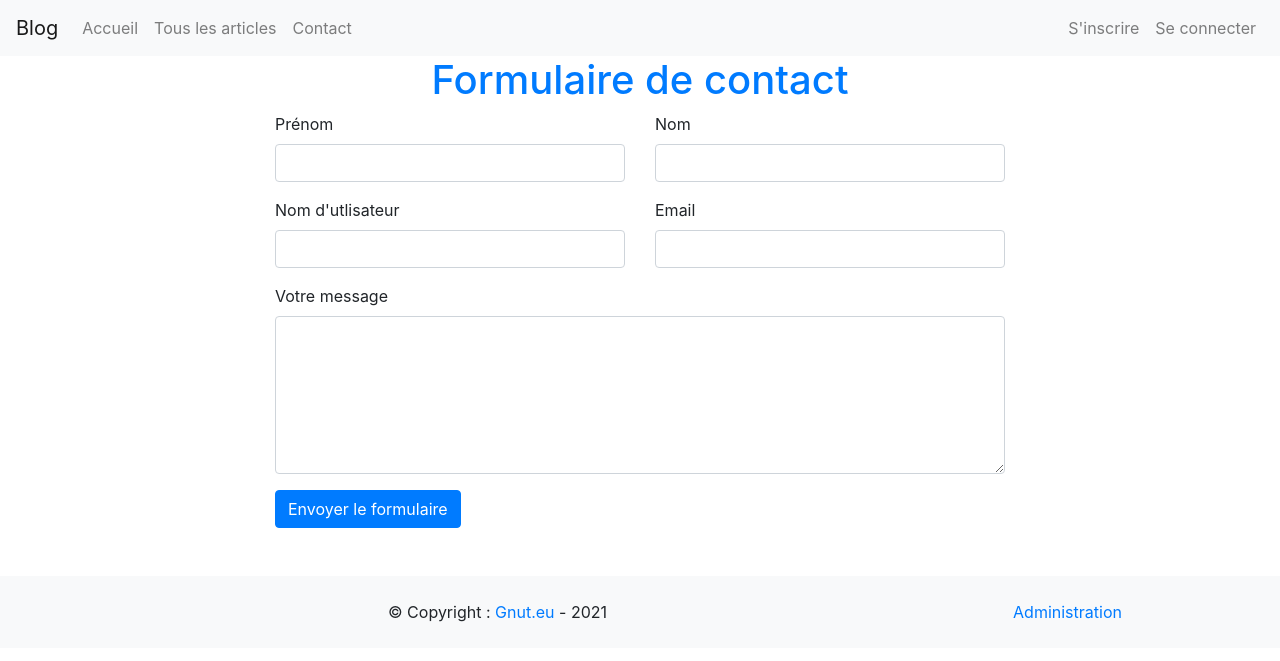
After one commit to gnut06300/myApp, a PHP site: template views/contact/contact.php in a window 1280 px wide. The commit adds this page. Shown: the top 661 px of the page. Run offline with PHP 8.4, Linux system fonts and the light colour scheme; the template is opened without the code that fills it, so the values that code supplies are empty; some libraries are stand-ins or nearby versions.

Commit message:
Setting up the contacts page

```diff
--- a/app/Controllers/UserController.php
+++ b/app/Controllers/UserController.php
@@ -76,6 +76,7 @@ class UserController extends Controller
             if (password_verify($_POST['password'], $user->password)) {
                 //var_dump($user->admin); die(); //$ user-> admin returns a string we add (int) to transform it into int
                 $_SESSION['username'] = $user->username;
+                $_SESSION['user_email'] = $user->email;
                 $_SESSION['user_id'] = (int) $user->id;
                 $_SESSION['auth'] = (int) $user->admin;
                 if ($_SESSION['auth'] === 1){
--- a/app/Models/Post.php
+++ b/app/Models/Post.php
@@ -53,6 +53,7 @@ HTML;
         return $this->query("
         SELECT * FROM comments
         WHERE post_id = ? AND checked = 1
+        ORDER BY created_at DESC
         ", [$this->id]);
     }
 
--- a/public/index.php
+++ b/public/index.php
@@ -22,11 +22,14 @@ $router->get('/posts/:id', 'App\Controllers\BlogController@show');
 $router->post('/posts/:id', 'App\Controllers\BlogController@createComment');
 $router->get('/tags/:id', 'App\Controllers\BlogController@tag');
 
+$router->get('/contact', 'App\Controllers\ContactController@contactForm');
+$router->post('/contact', 'App\Controllers\ContactController@postContactForm');
+
 $router->get('/login', 'App\Controllers\UserController@login');
 $router->get('/registration', 'App\Controllers\UserController@registration');
 $router->post('/registration', 'App\Controllers\UserController@creationUser');
+$router->get('/logout', 'App\Controllers\UserController@logout');
 $router->post('/login', 'App\Controllers\UserController@loginPost');
-$router->get('/logout', 'App\Controllers\UserController@logout');
 
 $router->get('/admin/posts', 'App\Controllers\Admin\PostController@index');
 $router->get('/admin/posts/create', 'App\Controllers\Admin\PostController@create');
@@ -34,6 +37,7 @@ $router->post('/admin/posts/create', 'App\Controllers\Admin\PostController@creat
 $router->post('/admin/posts/delete/:id', 'App\Controllers\Admin\PostController@destroy');
 $router->get('/admin/posts/edit/:id', 'App\Controllers\Admin\PostController@edit');
 $router->post('/admin/posts/edit/:id', 'App\Controllers\Admin\PostController@update');
+
 $router->get('/admin/comments', 'App\Controllers\Admin\CommentController@index');
 $router->post('/admin/comments/delete/:id', 'App\Controllers\Admin\CommentController@destroy');
 $router->get('/admin/comments/edit/:id', 'App\Controllers\Admin\CommentController@edit');
--- /dev/null
+++ b/views/contact/contact.php
@@ -0,0 +1,56 @@
+<?php $titlePage = 'Formulaire de contact' ?>
+
+<h1 class="text-center text-primary">Formulaire de contact</h1>
+
+<div class="row">
+    <div class="col-sm-2"></div>
+    <div class="col-sm-8">
+        <?php if (isset($_SESSION['errors'])) : ?>
+
+            <?php foreach ($_SESSION['errors'] as $errorsArray) : ?>
+                <?php foreach ($errorsArray as $errors) : ?>
+                    <div class="alert alert-danger">
+                        <?php foreach ($errors as $error) : ?>
+                            <li><?= $error ?></li>
+                        <?php endforeach ?>
+                    </div>
+                <?php endforeach ?>
+            <?php endforeach ?>
+
+        <?php endif ?>
+        <?php $_SESSION['errors'] = [] ?>
+        <?php if (isset($_GET['message']) && $_GET['message'] === 'envoye') : ?>
+            <div class="alert alert-success">
+                <li>Votre message a bien été envoyé</li>
+            </div>
+        <?php endif ?>
+        <form action="<?= REPERT ?>/contact" method="post">
+            <div class="row">
+                <div class="form-group col-sm-6">
+                    <label for="firstname">Prénom</label>
+                    <input type="text" class="form-control" id="firstname" name="firstname">
+                </div>
+                <div class="form-group col-sm-6">
+                    <label for="name">Nom</label>
+                    <input type="text" class="form-control" id="name" name="name">
+                </div>
+            </div>
+            <div class="row">
+                <div class="form-group col-sm-6">
+                    <label for="username">Nom d'utlisateur</label>
+                    <input type="text" class="form-control" id="username" name="username">
+                </div>
+                <div class="form-group col-sm-6">
+                    <label for="email">Email</label>
+                    <input type="email" class="form-control" id="email" name="email">
+                </div>
+            </div>
+            <div class="form-group">
+                <label for="message">Votre message</label>
+                <textarea class="form-control" id="message" rows="6" name="message"></textarea>
+            </div>
+            <button type="submit" class="btn btn-primary">Envoyer le formulaire</button>
+        </form>
+    </div>
+    <div class="col-sm-2"></div>
+</div>
--- a/views/layout.php
+++ b/views/layout.php
@@ -23,6 +23,9 @@
                 </li>
                 <li class="nav-item">
                     <a class="nav-link" href="<?= REPERT ?>/posts">Tous les articles</a>
+                </li>
+                <li class="nav-item">
+                    <a class="nav-link" href="<?= REPERT ?>/contact">Contact</a>
                 </li>
                 <?php if (isset($_SESSION['auth']) && $_SESSION['auth'] === 1) : ?>
                     <li class="nav-item">
```
Also changed, not shown: app/Controllers/ContactController.php (added, +41 -0 lines).
